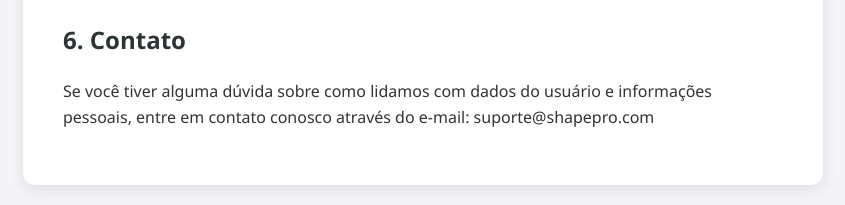
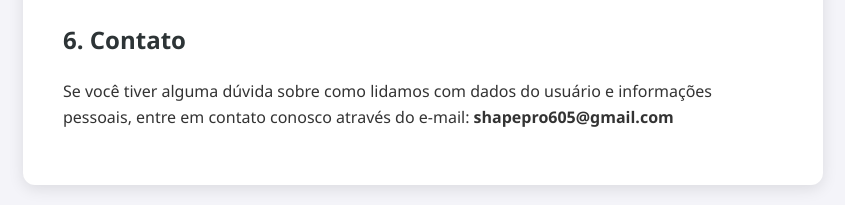
Before and after one commit to shapepro605-pixel/shapepro, a Flask app: page /privacy in a window 1280 px wide. Shown: the part 1346-1551 px from the top of the page, without its empty margins (217-1062 px from the left). Run offline with Flask 3, Linux system fonts and the light colour scheme.

Commit message:
Fix: Updated support email in privacy policy.

```diff
--- a/backend/templates/privacy.html
+++ b/backend/templates/privacy.html
@@ -49,7 +49,7 @@
         <p>O usuário se compromete a fazer uso adequado dos conteúdos e da informação que o ShapePro oferece no aplicativo.</p>
 
         <h2>6. Contato</h2>
-        <p>Se você tiver alguma dúvida sobre como lidamos com dados do usuário e informações pessoais, entre em contato conosco através do e-mail: suporte@shapepro.com</p>
+        <p>Se você tiver alguma dúvida sobre como lidamos com dados do usuário e informações pessoais, entre em contato conosco através do e-mail: <strong>shapepro605@gmail.com</strong></p>
     </div>
 </body>
 </html>
```
